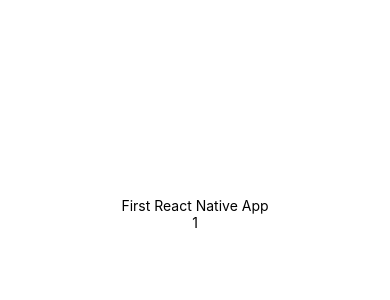
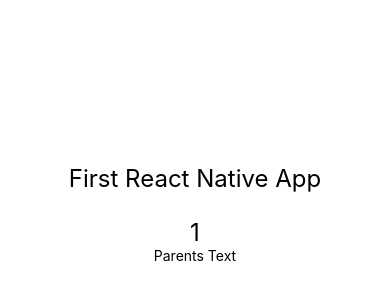
Before and after one commit to Skylar090807/react-native-basic_01, a React Native app: screen / in a window 390 px wide. Shown: the part 208-508 px from the top of the page. Built offline with nearby package versions, Linux system fonts and the light colour scheme.

Commit message:
props 다루기

```diff
--- a/App.js
+++ b/App.js
@@ -9,11 +9,11 @@
 import React, {useEffect, useState} from 'react';
 // import type {Node} from 'react';
 import {Text, View, StyleSheet} from 'react-native';
+import PropsChild from './src/propsChild';
 
 const App = () => {
-  const [sampleText, setSampleText] = useState('First React Native App');
   const [sampleBoolean, setSampleBoolean] = useState(false);
-  const [sampleNum, setSampleNum] = useState(1);
+  const [addText, setAddText] = useState('Parents Text');
 
   const inputText = () => {
     sampleBoolean ? (
@@ -23,23 +23,9 @@
     );
   };
 
-  const changeState = () => {
-    // if (!sampleBoolean) {
-    //   setSampleText('Text Changed');
-    // } else {
-    //   setSampleText('First React Native App');
-    // }
-    setSampleText('Text Changed');
-  };
-
-  const onAdd = () => {
-    setSampleNum(sampleNum + 1);
-  };
-
   return (
     <View style={styles.background}>
-      <Text onPress={changeState}>{sampleText}</Text>
-      <Text onPress={onAdd}>{sampleNum}</Text>
+      <PropsChild addText={addText} setAddText={setAddText} />
     </View>
   );
 };
--- /dev/null
+++ b/src/propsChild.jsx
@@ -0,0 +1,62 @@
+/**
+ * Sample React Native App
+ * https://github.com/facebook/react-native
+ *
+ * @format
+ * @flow strict-local
+ */
+
+import React, {useState} from 'react';
+import {Text, View, StyleSheet} from 'react-native';
+
+const PropsChild = ({addText, setAddText}) => {
+  const [sampleText, setSampleText] = useState('First React Native App');
+  const [sampleNumber, setSampleNumber] = useState(1);
+
+  const changeState = () => {
+    // if (!sampleBoolean) {
+    //   setSampleText('Text Changed');
+    // } else {
+    //   setSampleText('First React Native App');
+    // }
+    setSampleText('Text Changed');
+  };
+
+  const onAdd = () => {
+    setSampleNumber(sampleNumber + 1);
+  };
+
+  const changeText = () => {
+    setAddText('Changed Parents Text');
+  };
+  return (
+    <View style={styles.background}>
+      <Text onPress={changeState} style={styles.text}>
+        {sampleText}
+      </Text>
+      <Text onPress={onAdd} style={styles.number}>
+        {sampleNumber}
+      </Text>
+      <Text onPress={changeText}>{addText}</Text>
+    </View>
+  );
+};
+
+const styles = StyleSheet.create({
+  background: {
+    flex: 1,
+    backgroundColor: '#fff',
+    alignItems: 'center',
+    justifyContent: 'center',
+    fontWeight: 'bold'
+  },
+  text: {
+    fontSize: 24
+  },
+  number: {
+    marginTop: 25,
+    fontSize: 24
+  }
+});
+
+export default PropsChild;
```
Also changed, not shown: metro.config.js (+6 -3 lines), 1 other file (tests, documents, lock files or other folders).
